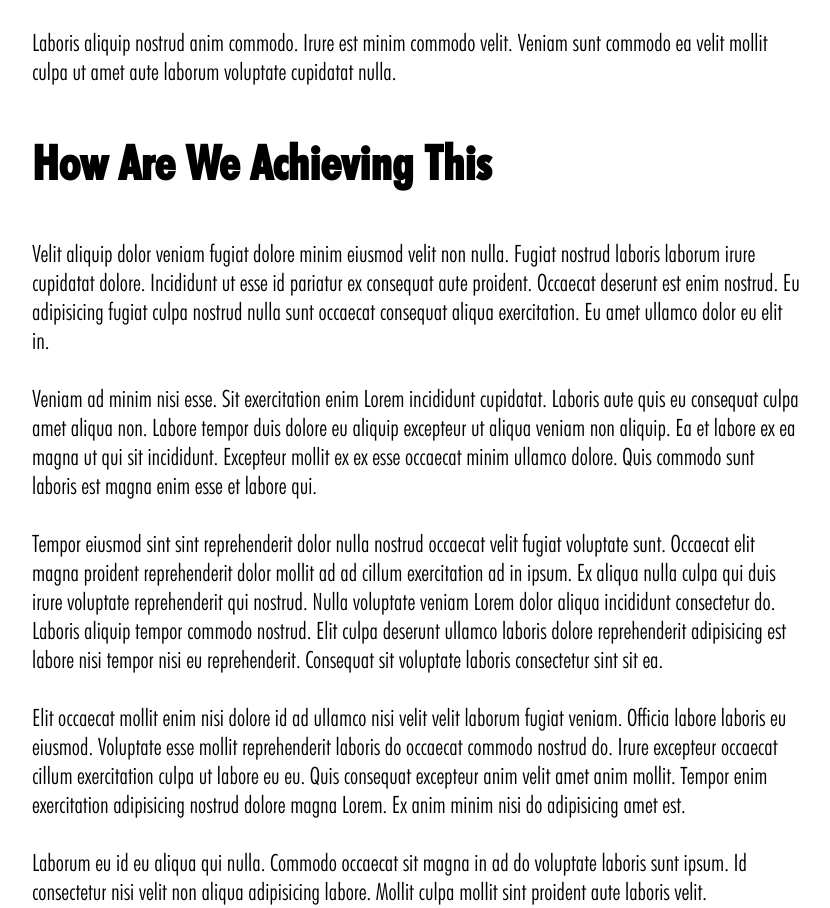
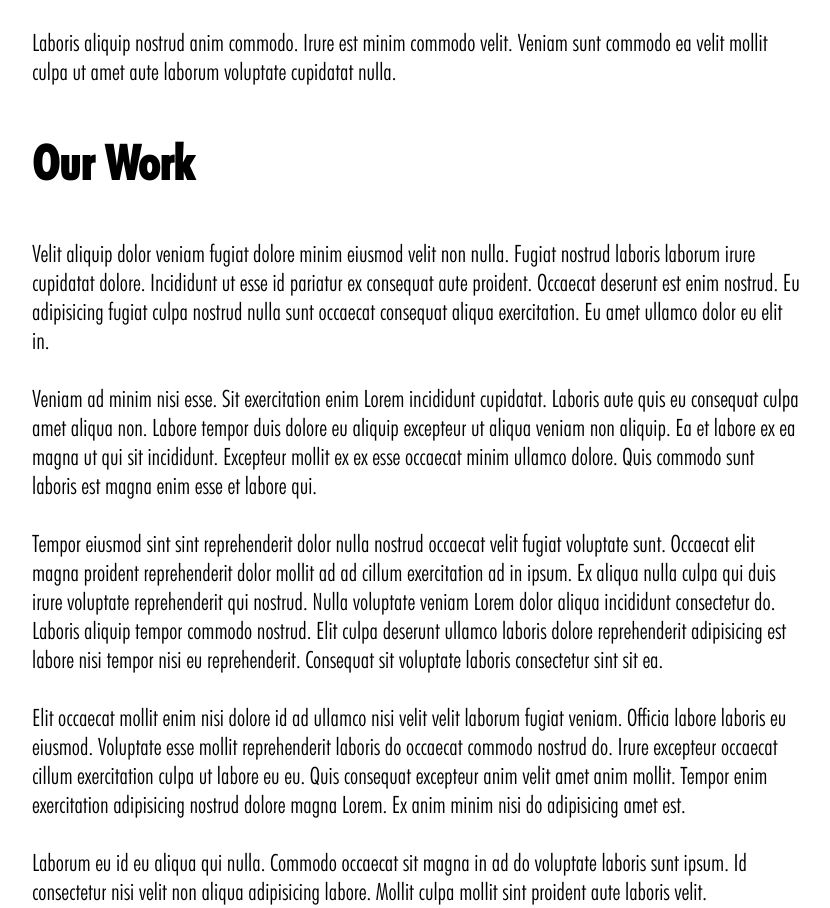
Before and after one commit to MichaelLin12/Eden-s-Garden, a React (Create React App) app in the folder client/: page /learn in a window 1280 px wide. Shown: the part 2605-3513 px from the top of the page, without its empty margins (224-1054 px from the left). Built offline with nearby package versions, Linux system fonts and the light colour scheme.

Commit message:
minor change

```diff
--- a/client/src/components/learn/learn.tsx
+++ b/client/src/components/learn/learn.tsx
@@ -54,7 +54,7 @@ export default function Learn() {
 
                     Laboris aliquip nostrud anim commodo. Irure est minim commodo velit. Veniam sunt commodo ea velit mollit culpa ut amet aute laborum voluptate cupidatat nulla.
                 </p>
-                <h1>How Are We Achieving This</h1>
+                <h1>Our Work</h1>
                 <p>
                     Velit aliquip dolor veniam fugiat dolore minim eiusmod velit non nulla. Fugiat nostrud laboris laborum irure cupidatat dolore. Incididunt ut esse id pariatur ex consequat aute proident. Occaecat deserunt est enim nostrud. Eu adipisicing fugiat culpa nostrud nulla sunt occaecat consequat aliqua exercitation. Eu amet ullamco dolor eu elit in.<br/><br/>
 
```
